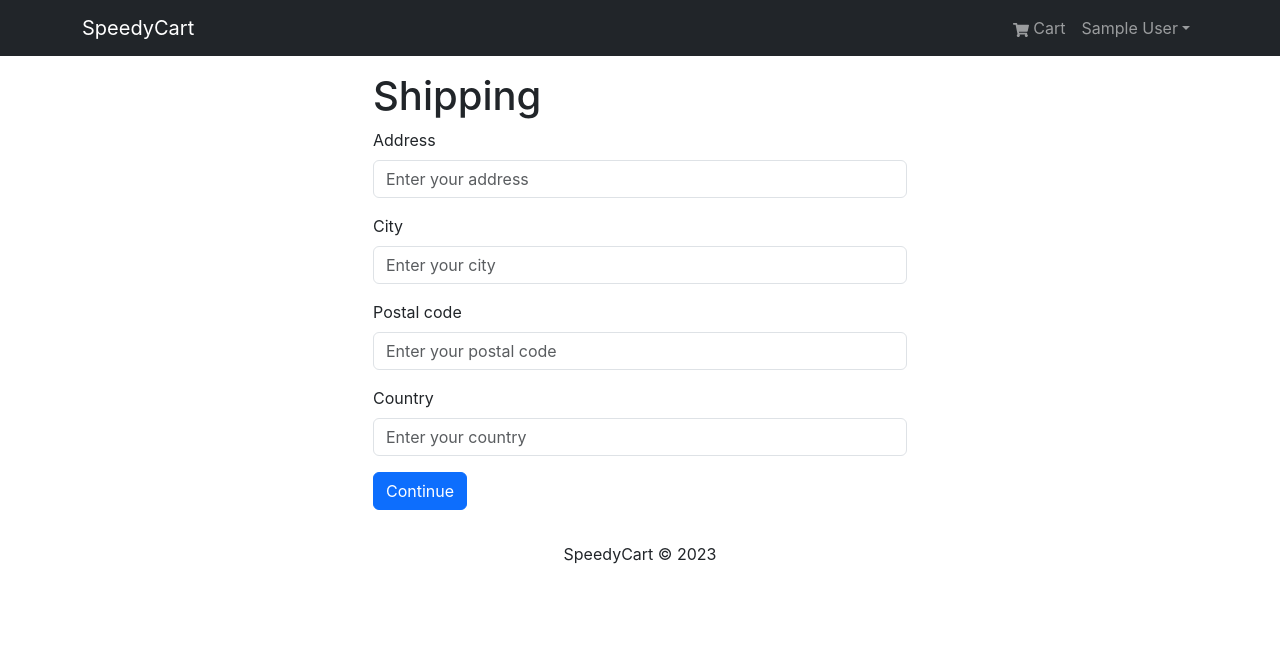
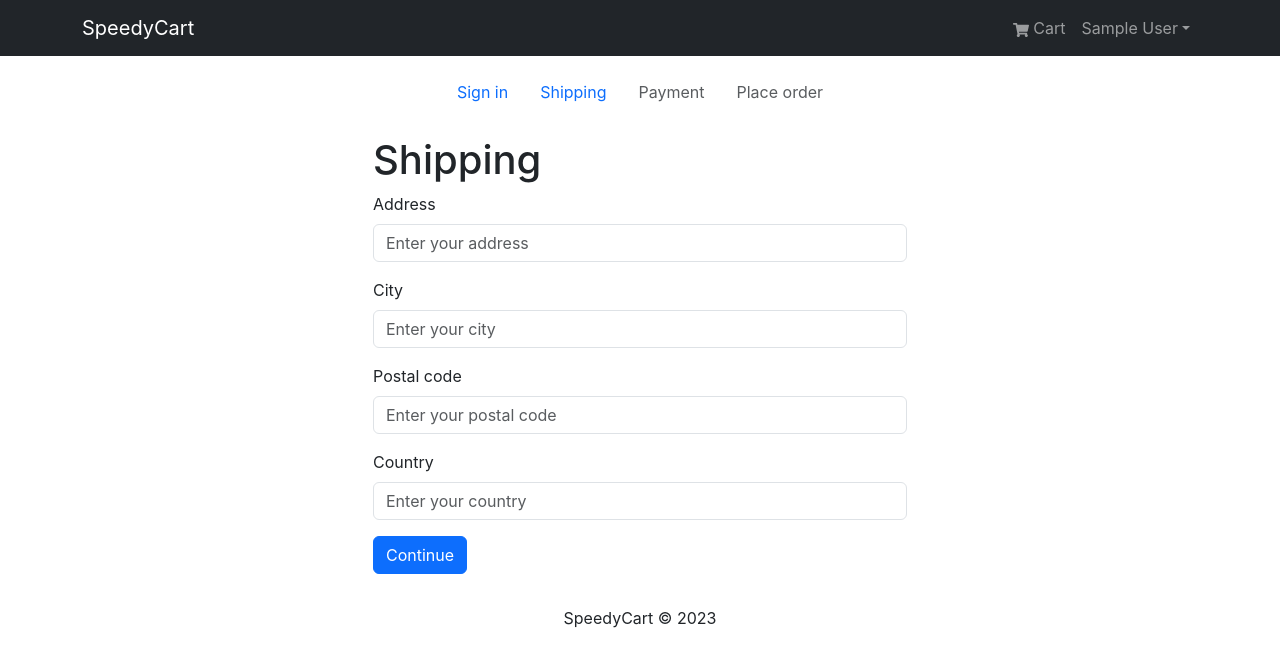
Before and after one commit to csabatoth627/speedycart-frontend, a React (Create React App) app: page /shipping in a window 1280 px wide. Shown: the top 666 px of the page. Built offline with nearby package versions, Linux system fonts and the light colour scheme; sample sign-in values are in the browser's storage.

Commit message:
feat:create checkot components

```diff
--- /dev/null
+++ b/src/components/CheckoutSteps.jsx
@@ -0,0 +1,46 @@
+import React from "react";
+import { Nav } from "react-bootstrap";
+import { LinkContainer } from "react-router-bootstrap";
+
+const CheckoutSteps = ({ step1, step2, step3, step4 }) => {
+  return (
+    <Nav className="justify-content-center mb-4">
+      <Nav.Item>
+        {step1 ? (
+          <LinkContainer to="/login">
+            <Nav.Link>Sign in </Nav.Link>
+          </LinkContainer>
+        ) : (
+          <Nav.Link disabled>Sign in </Nav.Link>
+        )}
+      </Nav.Item>
+      <Nav.Item>
+        {step2 ? (
+          <LinkContainer to="/shipping">
+            <Nav.Link>Shipping </Nav.Link>
+          </LinkContainer>
+        ) : (
+          <Nav.Link disabled>Shipping </Nav.Link>
+        )}
+      </Nav.Item><Nav.Item>
+        {step3 ? (
+          <LinkContainer to="/payment">
+            <Nav.Link>Payment </Nav.Link>
+          </LinkContainer>
+        ) : (
+          <Nav.Link disabled>Payment </Nav.Link>
+        )}
+      </Nav.Item><Nav.Item>
+        {step4 ? (
+          <LinkContainer to="/placeorder">
+            <Nav.Link>Place order </Nav.Link>
+          </LinkContainer>
+        ) : (
+          <Nav.Link disabled>Place order </Nav.Link>
+        )}
+      </Nav.Item>
+    </Nav>
+  );
+};
+
+export default CheckoutSteps;
--- a/src/screens/ShippingScreen.jsx
+++ b/src/screens/ShippingScreen.jsx
@@ -5,6 +5,7 @@
 import { saveShippingAddress } from "../slices/cartSlice";
 import FormContainer from "../components/FormContainer";
 import { Form, Button } from "react-bootstrap";
+import CheckoutSteps from "../components/CheckoutSteps";
 
 const ShippingScreen = () => {
   const { shippingAdress } = useSelector((state) => state.cart);
@@ -24,6 +25,7 @@
   };
   return (
     <FormContainer>
+      <CheckoutSteps step1 step2/>
       <h1>Shipping</h1>
       <Form onSubmit={submitHandler}>
         <Form.Group className="mb-3" controlId="formBasicAddress">
```
